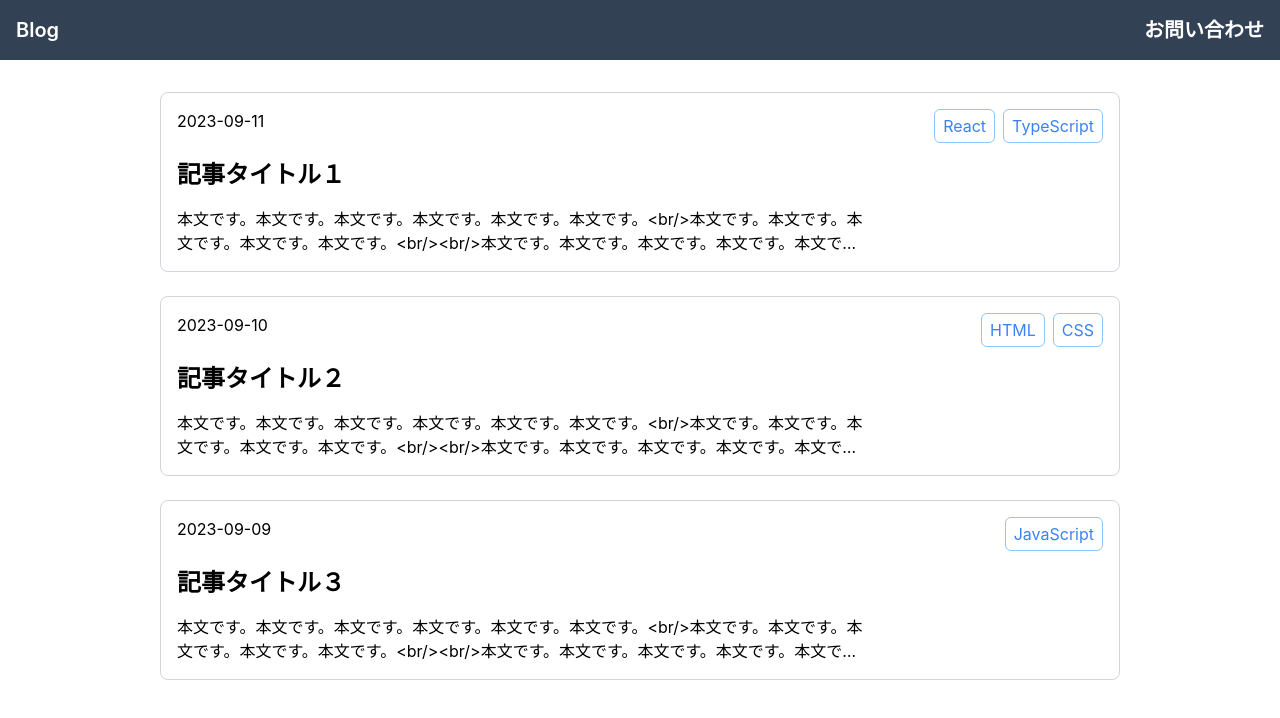
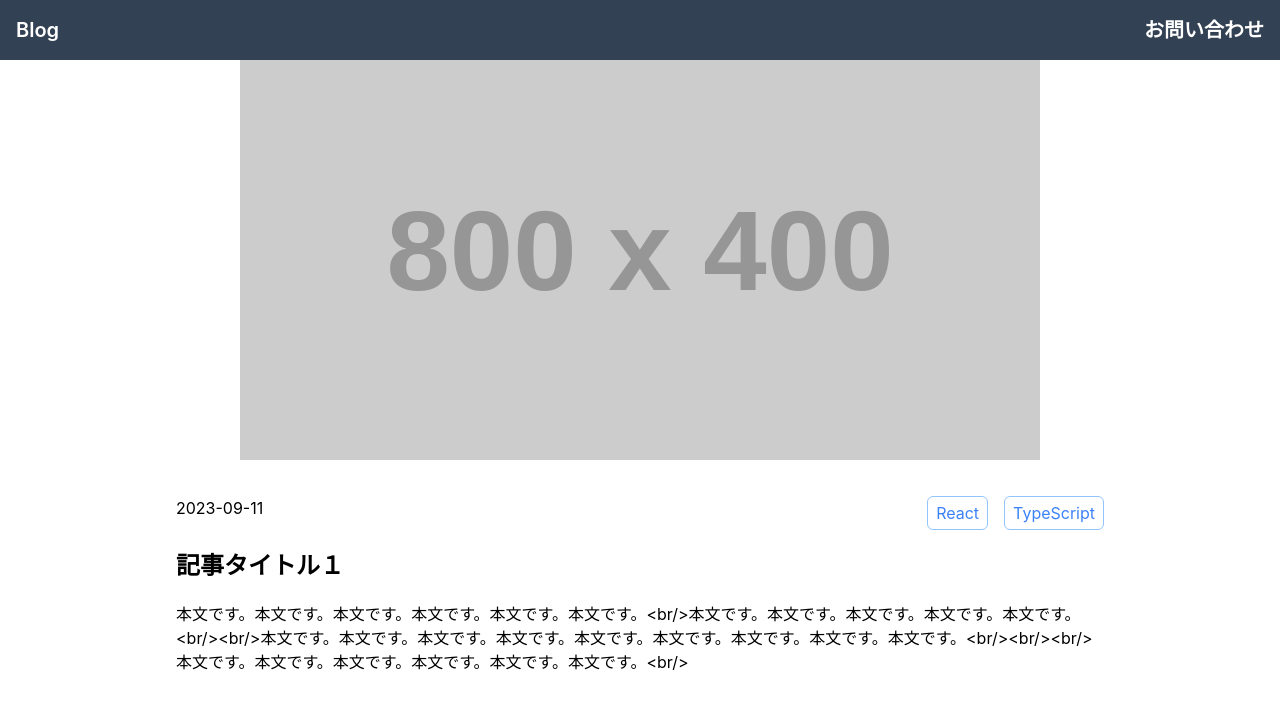
Before and after one commit to scoutb6b/learn_react_blog, a React (Create React App) app: page /posts/1 in a window 1280 px wide. Shown: the top 718 px of the page. Built offline with nearby package versions, Linux system fonts and the light colour scheme.

Commit message:
課題2の実装

```diff
--- a/package.json
+++ b/package.json
@@ -9,6 +9,7 @@
     "date-fns": "^3.6.0",
     "react": "^18.3.1",
     "react-dom": "^18.3.1",
+    "react-router-dom": "^6.24.1",
     "react-scripts": "5.0.1",
     "web-vitals": "^2.1.4"
   },
--- a/src/App.jsx
+++ b/src/App.jsx
@@ -3,12 +3,17 @@ import React from "react";
 import "./index.css";
 import Header from "./components/Header";
 import Card from "./components/Card";
+import { Route, Routes } from "react-router-dom";
+import PostPage from "./components/PostPage";
 
 const App = () => {
   return (
     <div>
       <Header />
-      <Card />
+      <Routes>
+        <Route path="/" element={<Card />} />
+        <Route path="/posts/:id" element={<PostPage />} />
+      </Routes>
     </div>
   );
 };
--- a/src/components/Card.jsx
+++ b/src/components/Card.jsx
@@ -1,6 +1,7 @@
 import React from "react";
 import { posts } from "../data/posts";
 import { format } from "date-fns";
+import { Link } from "react-router-dom";
 
 const Card = () => {
   const dateFormat = (date) => {
@@ -10,9 +11,10 @@ const Card = () => {
     <div className="mt-8">
       {posts.map((item) => {
         return (
-          <div
+          <Link
+            to={`/posts/${item.id}`}
             key={item.id}
-            className="w-3/4 mx-auto border border-gray-300 p-4 mb-6 rounded-lg "
+            className="w-3/4 mx-auto border border-gray-300 p-4 mb-6 rounded-lg block"
           >
             <div className="flex justify-between">
               <p>{dateFormat(item.createdAt)}</p>
@@ -26,7 +28,7 @@ const Card = () => {
             </div>
             <h2 className="text-2xl font-bold my-4">{item.title}</h2>
             <p className="w-3/4 line-clamp-2">{item.content}</p>
-          </div>
+          </Link>
         );
       })}
     </div>
--- /dev/null
+++ b/src/components/PostPage.jsx
@@ -0,0 +1,33 @@
+import React from "react";
+import { useParams } from "react-router-dom";
+import { posts } from "../data/posts";
+import { format } from "date-fns";
+
+const PostPage = () => {
+  const { id } = useParams();
+  const dateFormat = (date) => {
+    return format(new Date(date), "yyyy-MM-dd");
+  };
+  const { thumbnailUrl, createdAt, categories, title, content } = posts[id - 1];
+  return (
+    <div className="mx-auto w-3/4">
+      <img className="mx-auto" src={thumbnailUrl} alt="" />
+      <div className="p-4">
+        <div className="flex justify-between mt-5">
+          <div>{dateFormat(createdAt)}</div>
+          <div className="flex gap-4">
+            {categories.map((item) => (
+              <p className="border border-blue-300 rounded-md px-2 py-1 text-blue-500">
+                {item}
+              </p>
+            ))}
+          </div>
+        </div>
+        <div className="text-2xl font-semibold mt-5">{title}</div>
+        <div className="mt-5">{content}</div>
+      </div>
+    </div>
+  );
+};
+
+export default PostPage;
--- a/src/index.js
+++ b/src/index.js
@@ -1,11 +1,18 @@
-import React from "react";
+import React, { StrictMode } from "react";
 import ReactDOM from "react-dom/client";
 import "./index.css";
 import App from "./App";
 import reportWebVitals from "./reportWebVitals";
+import { BrowserRouter } from "react-router-dom";
 
 const root = ReactDOM.createRoot(document.getElementById("root"));
-root.render(<App />);
+root.render(
+  <>
+    <BrowserRouter>
+      <App />
+    </BrowserRouter>
+  </>
+);
 
 // If you want to start measuring performance in your app, pass a function
 // to log results (for example: reportWebVitals(console.log))
```
Also changed, not shown: 1 other file (tests, documents, lock files or other folders).
